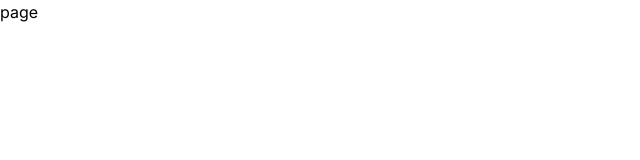
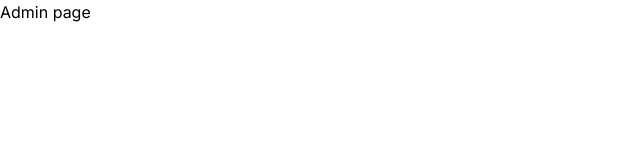
Before and after one commit to developermartins/yourschool-app, a Next.js app: page /admin in a window 1280 px wide. Shown: the top 160 px of the page, without its empty margins (0-640 px from the left). Built offline with nearby package versions, Linux system fonts and the light colour scheme.

Commit message:
setup folders & pages

```diff
--- a/src/app/admin/page.tsx
+++ b/src/app/(dashboard)/admin/page.tsx
@@ -1,7 +1,7 @@
 
 const AdminPage = () => {
   return (
-    <div>page</div>
+    <div>Admin page</div>
   );
 };
 
--- /dev/null
+++ b/src/app/(dashboard)/layout.tsx
@@ -0,0 +1,11 @@
+export default function DasboardLayout({
+  children,
+}: Readonly<{
+  children: React.ReactNode;
+}>) {
+  return (
+      <div>
+        {children}
+      </div>
+  );
+}
--- a/src/app/parent/page.tsx
+++ b/src/app/(dashboard)/parent/page.tsx
@@ -1,7 +1,7 @@
 
 const ParentPage = () => {
   return (
-    <div>page</div>
+    <div>Parent Page</div>
   );
 };
 
--- a/src/app/student/page.tsx
+++ b/src/app/(dashboard)/student/page.tsx
@@ -1,7 +1,7 @@
 
 const StudentPage = () => {
   return (
-    <div>page</div>
+    <div>Student Page</div>
   );
 };
 
--- a/src/app/teacher/page.tsx
+++ b/src/app/(dashboard)/teacher/page.tsx
@@ -1,7 +1,7 @@
 
 const TeacherPage = () => {
   return (
-    <div>page</div>
+    <div>Teacher Page</div>
   );
 };
 
--- /dev/null
+++ b/src/app/sign-in/page.tsx
@@ -0,0 +1,8 @@
+
+const LoginPage = () => {
+  return (
+    <div>Login Page</div>
+  );
+};
+
+export default LoginPage;
```
